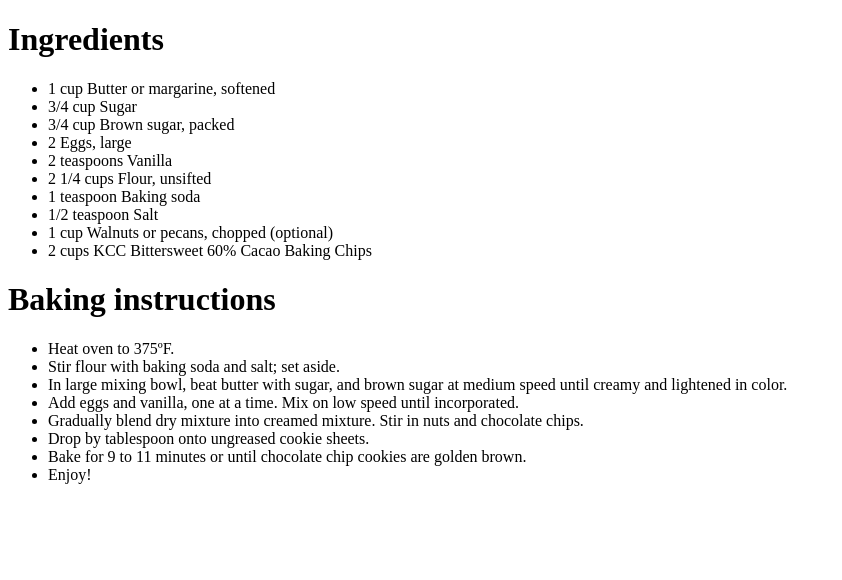
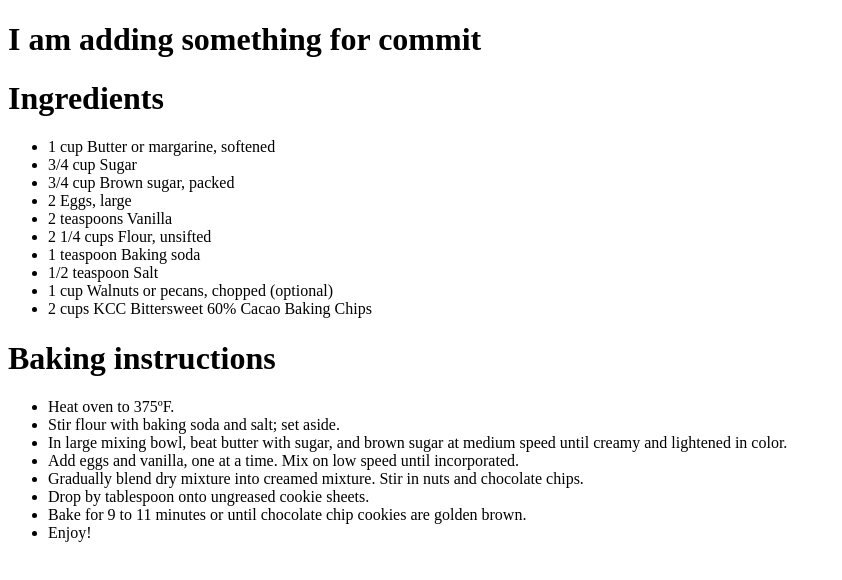
Before and after one commit to RamaVenkatSai/Testing, a plain HTML site: page secret recipe.htm in a window 1280 px wide. Shown: the whole page, without its empty margins (0-842 px from the left). Drawn offline with Linux system fonts and the light colour scheme.

Commit message:
Update secret recipe.htm
I am comitting from Github

```diff
--- a/secret recipe.htm
+++ b/secret recipe.htm
@@ -1,7 +1,7 @@
 <!DOCTYPE html>
 <html>
 <body>
-
+  <h1> I am adding something for commit</h1>
 <h1>Ingredients</h1>
 <ul>
 <li>1 cup Butter or margarine, softened</li>
```
